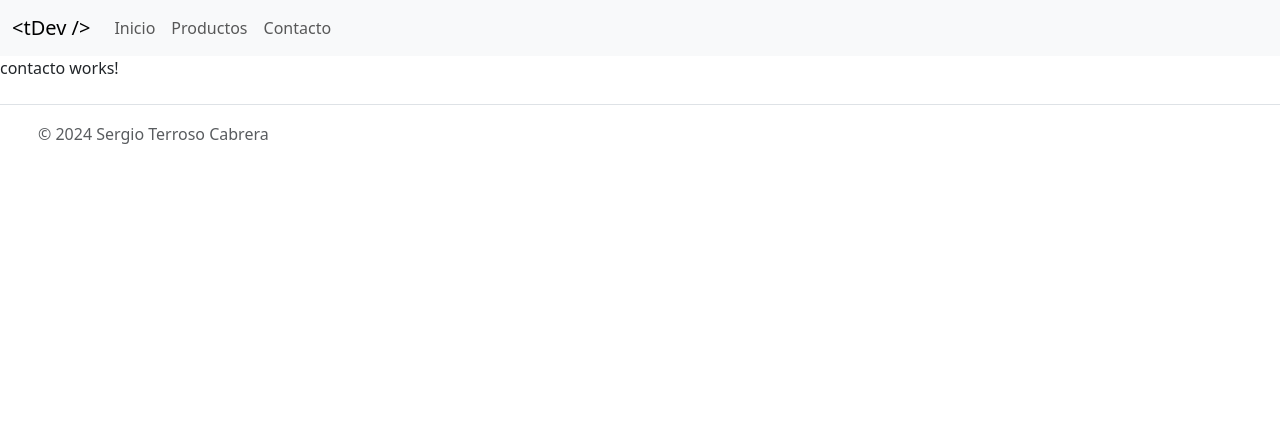
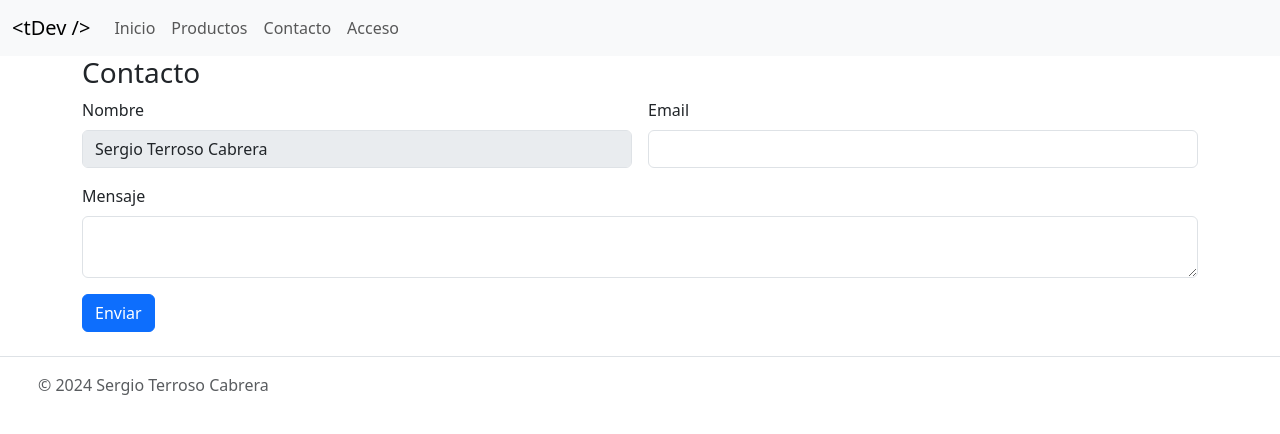
Before and after one commit to sterroso/landing-page-angular, an Angular app: page /contacto in a window 1280 px wide. Shown: the top 434 px of the page. Built offline with nearby package versions, Linux system fonts and the light colour scheme.

Commit message:
Se agregó un formulario basado en plantilla (login), y otro reactivo (contacto)

```diff
--- a/src/app/app-routing.module.ts
+++ b/src/app/app-routing.module.ts
@@ -4,9 +4,11 @@ import { InicioComponent } from './inicio/inicio.component';
 import { ProductosComponent } from './productos/productos.component';
 import { DetalleProductoComponent } from './detalle-producto/detalle-producto.component';
 import { ContactoComponent } from './contacto/contacto.component';
+import { LoginComponent } from './login/login.component';
 
 const routes: Routes = [
   { path: '', component: InicioComponent, title: 'Inicio' },
+  { path: 'login', component: LoginComponent, title: 'Acceso' },
   { path: 'productos', component: ProductosComponent, title: 'Productos' },
   { path: 'productos/:productId', component: DetalleProductoComponent, title: 'Detalle de Producto' },
   { path: 'contacto', component: ContactoComponent, title: 'Contacto' },
--- a/src/app/app.component.html
+++ b/src/app/app.component.html
@@ -10,13 +10,14 @@
           <a class="nav-link" routerLink="">Inicio</a>
           <a class="nav-link" routerLink="productos">Productos</a>
           <a class="nav-link" routerLink="contacto">Contacto</a>
+          <a class="nav-link" routerLink="login">Acceso</a>
         </div>
       </div>
     </div>
   </nav>
 </header>
 
-<main>
+<main class="container">
   <router-outlet></router-outlet>
 </main>
 
--- a/src/app/app.module.ts
+++ b/src/app/app.module.ts
@@ -7,6 +7,8 @@ import { ContactoComponent } from './contacto/contacto.component';
 import { InicioComponent } from './inicio/inicio.component';
 import { ProductosComponent } from './productos/productos.component';
 import { DetalleProductoComponent } from './detalle-producto/detalle-producto.component';
+import { FormsModule, ReactiveFormsModule } from '@angular/forms';
+import { LoginComponent } from './login/login.component';
 
 @NgModule({
   declarations: [
@@ -14,11 +16,14 @@ import { DetalleProductoComponent } from './detalle-producto/detalle-producto.co
     ContactoComponent,
     InicioComponent,
     ProductosComponent,
-    DetalleProductoComponent
+    DetalleProductoComponent,
+    LoginComponent
   ],
   imports: [
     BrowserModule,
-    AppRoutingModule
+    AppRoutingModule,
+    FormsModule,          // Para formularios de tipo plantilla.
+    ReactiveFormsModule   // Para formularios reactivos.
   ],
   providers: [],
   bootstrap: [AppComponent]
--- a/src/app/contacto/contacto.component.html
+++ b/src/app/contacto/contacto.component.html
@@ -1 +1,72 @@
-<p>contacto works!</p>
+<div>
+  <h3>Contacto</h3>
+
+  <form class="row g-3" [formGroup]="contactForm" (ngSubmit)="sendForm()">
+    <div class="col-md-6">
+      <label
+        for="name"
+        class="form-label"
+      >Nombre</label>
+      <input
+        type="text"
+        class="form-control"
+        id="name"
+        formControlName="name"
+        [ngClass]="{ 'is-invalid': (hasError('name', 'required') || hasError('name', 'minlength')) && (contactForm.get('name')?.touched || !contactForm.get('name')?.pristine) }"
+        required
+      />
+      <div class="text-danger" *ngIf="hasError('name', 'required') && (contactForm.get('name')?.touched || !contactForm.get('name')?.pristine)">
+        Debe proporcionar un nombre de contacto.
+      </div>
+      <div class="text-danger" *ngIf="hasError('name', 'minlength') && (contactForm.get('name')?.touched || !contactForm.get('name')?.pristine)">
+        El nombre debe contener, por lo menos, 3 caracteres.
+      </div>
+    </div>
+
+    <div class="col-md-6">
+      <label
+        for="email"
+        class="form-label"
+      >Email</label>
+      <input
+        type="email"
+        class="form-control"
+        id="email"
+        formControlName="email"
+        [ngClass]="{ 'is-invalid': (hasError('email', 'required') || hasError('email', 'email')) && (contactForm.get('email')?.touched || !contactForm.get('email')?.pristine) }"
+        required
+      />
+      <div class="text-danger" *ngIf="hasError('email', 'required') && (contactForm.get('email')?.touched || !contactForm.get('email')?.pristine)">
+        Debe proporcionar un correo electrónico.
+      </div>
+      <div class="text-danger" *ngIf="hasError('email', 'email') && (contactForm.get('email')?.touched || !contactForm.get('email')?.pristine)">
+        Debe proporcionar un correo electrónico en el formato válido.
+      </div>
+    </div>
+
+    <div class="col-12">
+      <label
+        for="message"
+        class="form-label"
+      >Mensaje</label>
+      <textarea
+        class="form-control"
+        id="message"
+        formControlName="message"
+        ngClass="{ is-invalid: true }"
+        [ngClass]="{ 'is-invalid': hasError('message', 'required') && (contactForm.get('message')?.touched || !contactForm.get('message')?.pristine)}"
+        required
+      ></textarea>
+      <div class="text-danger" *ngIf="hasError('message', 'required') && (contactForm.get('message')?.touched || !contactForm.get('message')?.pristine)">
+        ¿Cuál es el motivo de su contacto?
+      </div>
+    </div>
+
+    <div class="col-12">
+      <button
+        type="submit"
+        class="btn btn-primary"
+      >Enviar</button>
+    </div>
+  </form>
+</div>
--- a/src/app/contacto/contacto.component.ts
+++ b/src/app/contacto/contacto.component.ts
@@ -1,10 +1,39 @@
-import { Component } from '@angular/core';
+import { Component, OnInit } from '@angular/core';
+import { FormBuilder, FormGroup, Validators } from '@angular/forms';
+
+export interface IContactForm {
+  name:     string;
+  email:    string;
+  message:  string;
+}
 
 @Component({
   selector: 'app-contacto',
   templateUrl: './contacto.component.html',
   styleUrls: ['./contacto.component.css']
 })
-export class ContactoComponent {
+export class ContactoComponent implements OnInit {
+  contactForm: FormGroup;
+  private hardcodedName: string = 'Sergio Terroso Cabrera';
 
+  constructor(private form: FormBuilder) {
+    this.contactForm = this.form.group({
+      name: ['', [Validators.required, Validators.minLength(3)]],
+      email: ['', [Validators.required, Validators.email]],
+      message: ['', Validators.required]
+    });
+  }
+
+  ngOnInit(): void {
+    this.contactForm.get('name')?.setValue(this.hardcodedName);
+    this.contactForm.get('name')?.disable();
+  }
+
+  hasError(controlName: string, errorName: string): boolean {
+    return this.contactForm.get(controlName)?.hasError(errorName) || false;
+  }
+
+  sendForm() {
+    console.log(this.contactForm);
+  }
 }
--- /dev/null
+++ b/src/app/login/login.component.html
@@ -0,0 +1,40 @@
+<div>
+  <h3>Acceso</h3>
+
+  <form #loginForm="ngForm" (ngSubmit)="sendForm()">
+    <div class="row mb-3">
+      <label
+        for="userEmail"
+        class="col-sm-2
+        col-form-label"
+      >Email</label>
+      <div class="col-sm-10">
+        <input
+          type="email"
+          class="form-control"
+          id="userEmail"
+          [(ngModel)]="user.email"
+          [ngModelOptions]="{ standalone: true }"
+          required
+        />
+      </div>
+    </div>
+    <div class="row mb-3">
+      <label
+        for="userPassword"
+        class="col-sm-2 col-form-label"
+      >Password</label>
+      <div class="col-sm-10">
+        <input
+          type="password"
+          class="form-control"
+          id="userPassword"
+          [(ngModel)]="user.password"
+          [ngModelOptions]="{ standalone: true }"
+          required
+        />
+      </div>
+    </div>
+    <button type="submit" class="btn btn-primary">Login</button>
+  </form>
+</div>
--- /dev/null
+++ b/src/app/login/login.component.ts
@@ -0,0 +1,26 @@
+import { Component } from '@angular/core';
+
+export interface IUserCredentials {
+  email: string;
+  password: string;
+}
+
+@Component({
+  selector: 'app-login',
+  templateUrl: './login.component.html',
+  styleUrls: ['./login.component.css']
+})
+export class LoginComponent {
+  user: IUserCredentials;
+
+  constructor() {
+    this.user = {
+      email: '',
+      password: '',
+    } as IUserCredentials;
+  }
+
+  sendForm() {
+    console.log(this.user);
+  }
+}
```
Also changed, not shown: src/app/login/login.component.css (added), 1 other file (tests, documents, lock files or other folders).
